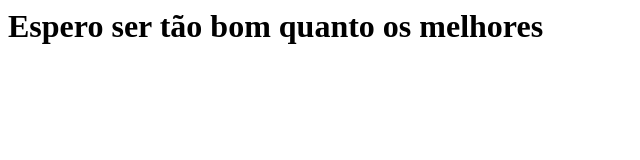
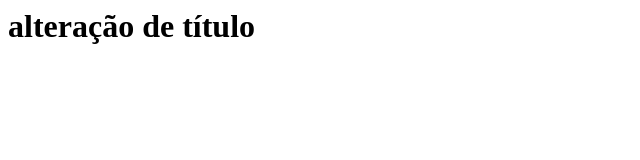
Before and after one commit to Scheleto/first-projetc, a plain HTML site: page index.html in a window 1280 px wide. Shown: the whole page, without its empty margins (0-640 px from the left). Drawn offline with Linux system fonts and the light colour scheme.

Commit message:
alteração de título

```diff
--- a/index.html
+++ b/index.html
@@ -1 +1 @@
-<h1>Espero ser tão bom quanto os melhores</h1>
+<h1>alteração de título</h1>
```
